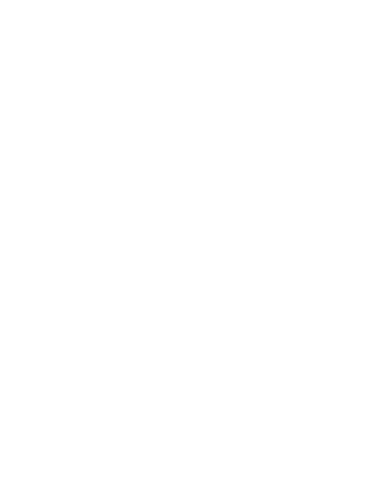
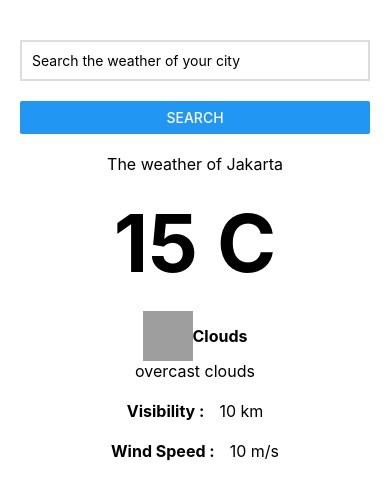
Before and after one commit to rizqialfani/weather-app, a React Native app: screen / in a window 390 px wide. Shown: the top 500 px of the page. Built offline with nearby package versions, Linux system fonts and the light colour scheme; no server answers; grey boxes are pictures that could not be loaded.

Commit message:
Create WeatherApp UI

```diff
--- a/App.js
+++ b/App.js
@@ -1,52 +1,20 @@
-import React, { useState, useEffect } from 'react'
-import axios from 'axios'
-import { View, FlatList, StyleSheet, Text } from 'react-native'
-
-const Item = ({ title }) => (
-  <View style={styles.item}>
-    <Text style={styles.title}>{title}</Text>
-  </View>
-)
+import React from 'react'
+import { View, StyleSheet } from 'react-native'
+import WeatherSearch from './src/components/weatherSearch'
+import WeatherInfo from './src/components/weatherInfo'
 
 const App = () => {
-  const [data, setData] = useState([])
-  const renderItem = ({ item }) => <Item title={item.title} />
-
-  useEffect(() => {
-    axios
-      .get('https://jsonplaceholder.typicode.com/posts')
-      .then((response) => {
-        setData(response.data)
-      })
-      .catch((error) => {
-        console.log(error)
-      })
-  })
-
   return (
     <View style={styles.container}>
-      <FlatList
-        data={data}
-        renderItem={renderItem}
-        keyExtractor={(item) => item.id}
-      />
+      <WeatherSearch />
+      <WeatherInfo />
     </View>
   )
 }
 
 const styles = StyleSheet.create({
   container: {
-    flex: 1,
-  },
-  item: {
-    backgroundColor: 'grey',
     padding: 20,
-    marginVertical: 8,
-    marginHorizontal: 16,
-  },
-  title: {
-    color: 'white',
-    fontSize: 32,
   },
 })
 
--- /dev/null
+++ b/src/components/customTextInput.js
@@ -0,0 +1,34 @@
+import React from 'react'
+import { TextInput, StyleSheet, View } from 'react-native'
+
+const CustomTextInput = ({
+  text,
+  onChange,
+  multiline = false,
+  placeholder,
+  numberOfLines,
+}) => (
+  <View style={styles.container}>
+    <TextInput
+      multiline={multiline}
+      numberOfLines={numberOfLines}
+      style={styles.input}
+      placeholder={placeholder}
+      onChangeText={onChange}
+      defaultValue={text}
+    />
+  </View>
+)
+
+const styles = StyleSheet.create({
+  input: {
+    borderWidth: 2,
+    borderColor: '#DDDDDD',
+    padding: 10,
+  },
+  container: {
+    marginTop: 20,
+  },
+})
+
+export default CustomTextInput
--- /dev/null
+++ b/src/components/weatherInfo.js
@@ -0,0 +1,59 @@
+import React from 'react'
+import { View, Text, StyleSheet, Image } from 'react-native'
+
+const WeatherInfo = () => {
+  return (
+    <View style={styles.marginTop20}>
+      <Text style={styles.text}>The weather of Jakarta</Text>
+      <Text style={[styles.temperature, styles.marginTop20]}>15 C</Text>
+      <View style={[styles.rowContainer, styles.marginTop20]}>
+        <Image
+          source={{ uri: 'https://openweathermap.org/img/w/04d.png' }}
+          style={styles.weatherIcon}
+        />
+        <Text style={[styles.text, styles.bold]}>Clouds</Text>
+      </View>
+      <Text style={styles.text}>overcast clouds</Text>
+      <View style={[styles.rowContainer, styles.marginTop20]}>
+        <Text style={[styles.text, styles.bold]}>Visibility :</Text>
+        <Text style={[styles.text, styles.marginLeft15]}>10 km</Text>
+      </View>
+      <View style={[styles.rowContainer, styles.marginTop20]}>
+        <Text style={[styles.text, styles.bold]}>Wind Speed :</Text>
+        <Text style={[styles.text, styles.marginLeft15]}>10 m/s</Text>
+      </View>
+    </View>
+  )
+}
+
+const styles = StyleSheet.create({
+  marginTop20: {
+    marginTop: 20,
+  },
+  marginLeft15: {
+    marginLeft: 15,
+  },
+  text: {
+    textAlign: 'center',
+    fontSize: 16,
+  },
+  bold: {
+    fontWeight: '700',
+  },
+  rowContainer: {
+    flexDirection: 'row',
+    justifyContent: 'center',
+    alignItems: 'center',
+  },
+  temperature: {
+    fontWeight: '700',
+    fontSize: 80,
+    textAlign: 'center',
+  },
+  weatherIcon: {
+    width: 50,
+    height: 50,
+  },
+})
+
+export default WeatherInfo
--- /dev/null
+++ b/src/components/weatherSearch.js
@@ -0,0 +1,25 @@
+import React from 'react'
+import { View, Button, StyleSheet } from 'react-native'
+import CustomTextInput from './customTextInput'
+
+const WeatherSearch = () => {
+  return (
+    <View>
+      <CustomTextInput
+        placeholder="Search the weather of your city"
+        numberOfLines={1}
+      />
+      <View style={styles.buttonWrapper}>
+        <Button title="Search" onPress={() => {}} />
+      </View>
+    </View>
+  )
+}
+
+const styles = StyleSheet.create({
+  buttonWrapper: {
+    marginTop: 20,
+  },
+})
+
+export default WeatherSearch
```
